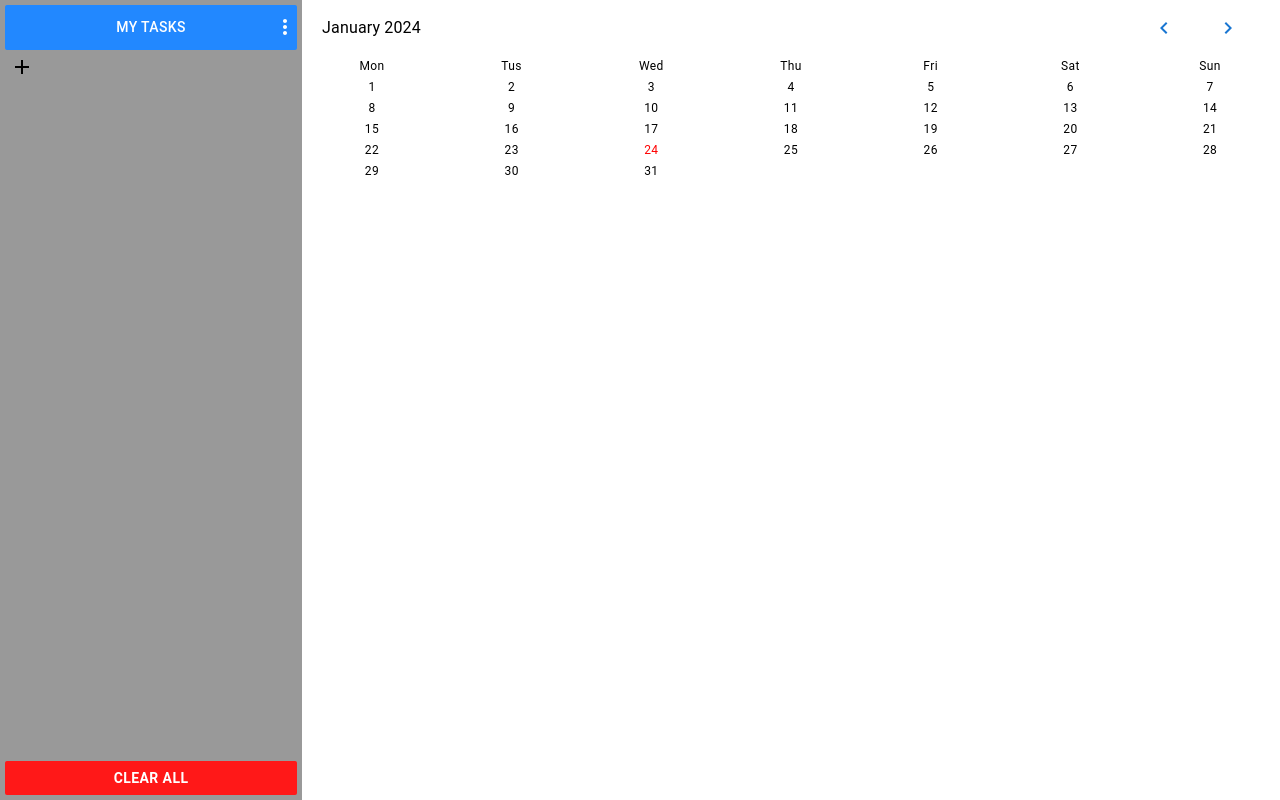
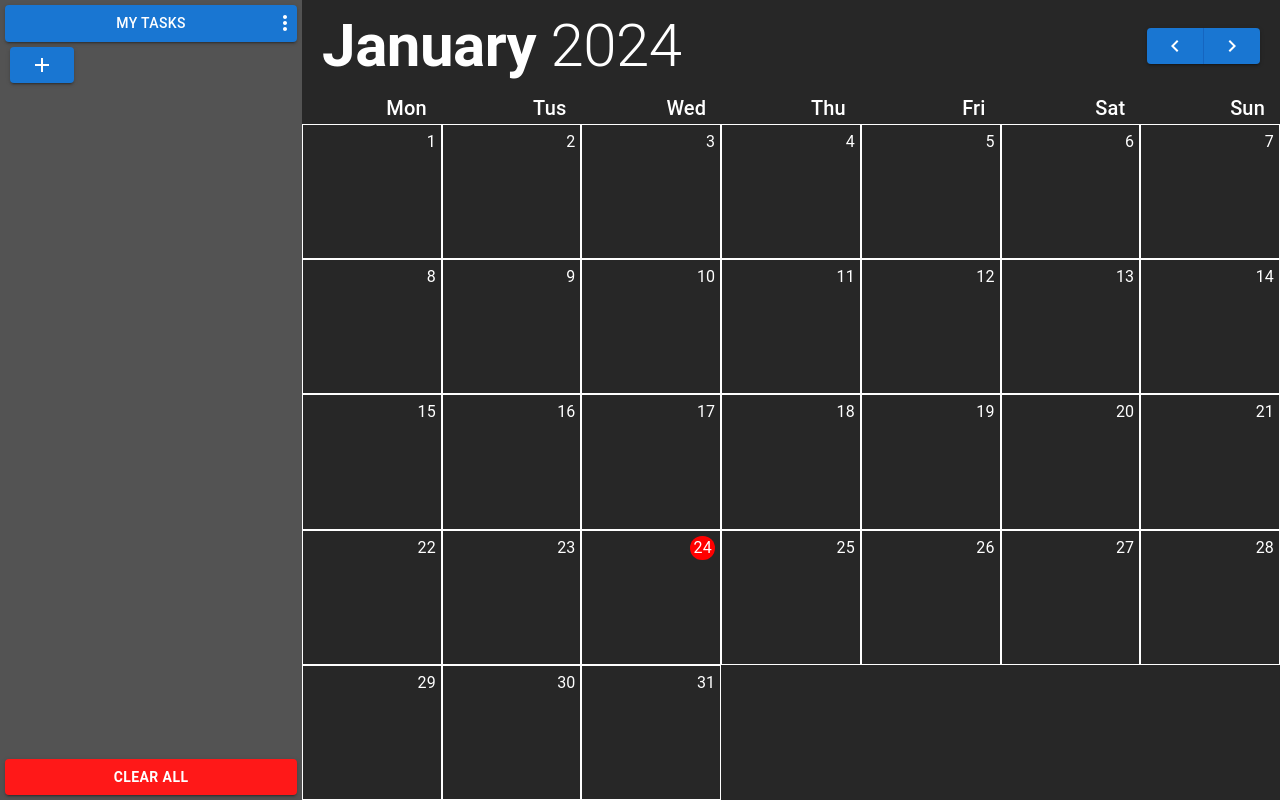
Before and after one commit to ParhamInBinary/TaskBuddy, a React (Vite) app: page / in a window 1280 px wide. Built offline with nearby package versions, Linux system fonts and the light colour scheme.

Commit message:
refactored + styling

```diff
--- a/src/components/Calendar/Calendar.tsx
+++ b/src/components/Calendar/Calendar.tsx
@@ -1,5 +1,5 @@
 import { NavigateBefore, NavigateNext } from '@mui/icons-material';
-import { Box, Button, Grid, Typography } from '@mui/material';
+import { Box, Button, ButtonGroup, Grid, Typography } from '@mui/material';
 import { useMemo, useState } from 'react';
 
 import {
@@ -8,6 +8,8 @@ import {
   EmptyGridItem,
   GridItem,
   MonthSwitchDirection,
+  RegularCalendarHeader,
+  RegularCalendarWrapper,
 } from './components';
 
 interface ICalendar {
@@ -109,36 +111,39 @@ export const Calendar = ({ variant }: ICalendar) => {
 
   if (variant === CalendarVaiant.REGULAR) {
     return (
-      <Box flex={1}>
-        <Box
-          sx={{
-            display: 'flex',
-            alignItems: 'center',
-            justifyContent: 'space-between',
-            padding: '10px 20px',
-          }}
-        >
-          <Typography>{getMonthName(currentMonthIndex)}</Typography>
-          <Box display={'flex'}>
-            <Button>
-              <NavigateBefore
-                onClick={() => handleSwitchMonth(MonthSwitchDirection.PREV)}
-              />
+      <RegularCalendarWrapper>
+        <RegularCalendarHeader>
+          <Typography variant="h2" color={'#FFF'}>
+            <span style={{ fontWeight: '600' }}>
+              {getMonthName(currentMonthIndex).split(' ')[0]}
+            </span>{' '}
+            <span>{getMonthName(currentMonthIndex).split(' ')[1]}</span>
+          </Typography>
+          <ButtonGroup
+            variant="contained"
+            aria-label="outlined primary button group"
+          >
+            <Button
+              onClick={() => handleSwitchMonth(MonthSwitchDirection.PREV)}
+            >
+              <NavigateBefore />
             </Button>
-            <Button>
-              <NavigateNext
-                onClick={() => handleSwitchMonth(MonthSwitchDirection.NEXT)}
-              />
+            <Button
+              onClick={() => handleSwitchMonth(MonthSwitchDirection.NEXT)}
+            >
+              <NavigateNext />
             </Button>
-          </Box>
-        </Box>
-        <Grid container columns={7} flex={1}>
+          </ButtonGroup>
+        </RegularCalendarHeader>
+        <Grid container columns={7}>
           {weekdaysCapitals.map((day, index) => (
             <GridItem key={`weekday-${index}`} text={day} variant={variant} />
           ))}
+        </Grid>
+        <Grid container columns={7} flex={1}>
           {renderDays}
         </Grid>
-      </Box>
+      </RegularCalendarWrapper>
     );
   }
 };
--- a/src/components/Calendar/components/DayGridItem.tsx
+++ b/src/components/Calendar/components/DayGridItem.tsx
@@ -1,6 +1,7 @@
-import { Grid, Typography } from '@mui/material';
+import { Box, Grid, Typography } from '@mui/material';
 
 import { CalendarVaiant } from './calendarEnums';
+import { IsTodayGridItemStyle, RegularDayGridItemStyle } from './styles';
 import { GridItemType } from './types';
 
 export const DayGridItem = ({
@@ -43,14 +44,17 @@ export const DayGridItem = ({
         md={1}
         lg={1}
         xl={1}
-        sx={{ textAlign: 'center' }}
+        sx={RegularDayGridItemStyle}
       >
-        <Typography
-          variant="caption"
-          sx={{ color: isToday ? 'red' : 'inherit' }}
-        >
-          {day}
-        </Typography>
+        {isToday ? (
+          <Box sx={IsTodayGridItemStyle}>
+            <Typography variant="body1">{day}</Typography>
+          </Box>
+        ) : (
+          <Typography variant="body1" sx={{ color: isToday ? 'red' : '#FFF' }}>
+            {day}
+          </Typography>
+        )}
       </Grid>
     );
   }
--- a/src/components/Calendar/components/GridItem.tsx
+++ b/src/components/Calendar/components/GridItem.tsx
@@ -1,20 +1,13 @@
 import { Grid, Typography } from '@mui/material';
 
 import { CalendarVaiant } from './calendarEnums';
+import { MiniCalendarWeekdays, RegularCalendarWeekdays } from './styles';
 import { GridItemType } from './types';
 
 export const GridItem = ({ text, variant }: GridItemType) => {
   if (variant === CalendarVaiant.MINI) {
     return (
-      <Grid
-        item
-        xs={1}
-        sm={1}
-        md={1}
-        lg={1}
-        xl={1}
-        sx={{ width: '1px', textAlign: 'center', color: '#000' }}
-      >
+      <Grid item xs={1} sm={1} md={1} lg={1} xl={1} sx={MiniCalendarWeekdays}>
         <Typography variant="caption">{text}</Typography>
       </Grid>
     );
@@ -29,9 +22,9 @@ export const GridItem = ({ text, variant }: GridItemType) => {
         md={1}
         lg={1}
         xl={1}
-        sx={{ width: '1px', textAlign: 'center', color: '#000' }}
+        sx={RegularCalendarWeekdays}
       >
-        <Typography variant="caption">{text}</Typography>
+        <Typography variant="h6">{text}</Typography>
       </Grid>
     );
   }
--- a/src/components/Calendar/components/index.ts
+++ b/src/components/Calendar/components/index.ts
@@ -2,3 +2,4 @@ export * from './DayGridItem';
 export * from './EmptyGridItem';
 export * from './GridItem';
 export * from './calendarEnums';
+export * from './styles';
--- /dev/null
+++ b/src/components/Calendar/components/styles.ts
@@ -0,0 +1,47 @@
+import { Box, styled } from '@mui/material';
+
+export const MiniCalendarWeekdays = {
+  textAlign: 'center',
+  color: '#000',
+  borderBottom: '1px solid #000',
+  marginBottom: '5px',
+};
+
+export const RegularCalendarWeekdays = {
+  textAlign: 'end',
+  color: '#FFF',
+  padding: '0 15px',
+};
+
+export const RegularCalendarWrapper = styled(Box)(({ theme }) => ({
+  display: 'flex',
+  flexDirection: 'column',
+  flex: 1,
+  background: '#272727',
+}));
+
+export const RegularCalendarHeader = styled(Box)(({ theme }) => ({
+  display: 'flex',
+  alignItems: 'center',
+  justifyContent: 'space-between',
+  padding: '10px 20px',
+}));
+
+export const RegularDayGridItemStyle = {
+  display: 'flex',
+  justifyContent: 'flex-end',
+  alignItems: 'start',
+  textAlign: 'end',
+  padding: '5px 5px',
+  border: '.1px solid #FFF',
+};
+
+export const IsTodayGridItemStyle = {
+  display: 'flex',
+  justifyContent: 'center',
+  alignItems: 'center',
+  background: 'red',
+  width: '25px',
+  borderRadius: '50px',
+  color: '#FFF',
+};
--- a/src/components/Sidebar/Sidebar.tsx
+++ b/src/components/Sidebar/Sidebar.tsx
@@ -1,14 +1,10 @@
 import { Add, MoreVert } from '@mui/icons-material';
 
+import { Button } from '@mui/material';
 import { TaskType, useTaskContext } from '../../context';
 import { AddTaskModal } from '../AddTaskModal';
 import { Task } from '../Task';
-import {
-  CategoryBtn,
-  ClearAllBtn,
-  SidebarWrapper,
-  TaskList,
-} from './SidebarStyles';
+import { ClearAllBtn, SidebarWrapper, TaskList } from './SidebarStyles';
 
 export const Sidebar = () => {
   const { taskList, handleOpenTaskModal, handleClearAllTasks } =
@@ -16,10 +12,10 @@ export const Sidebar = () => {
 
   return (
     <SidebarWrapper>
-      <CategoryBtn>
+      <Button variant="contained">
         My tasks
         <MoreVert style={{ position: 'absolute', right: 0 }} />
-      </CategoryBtn>
+      </Button>
       <TaskList>
         <>
           {taskList.map((task: TaskType, index: number) => (
@@ -31,10 +27,18 @@ export const Sidebar = () => {
               isCompleted={task.isCompleted}
             />
           ))}
-          <Add style={{ margin: 5 }} onClick={handleOpenTaskModal} />
+          <Button
+            variant="contained"
+            sx={{ margin: '5px' }}
+            onClick={handleOpenTaskModal}
+          >
+            <Add />
+          </Button>
         </>
       </TaskList>
-      <ClearAllBtn onClick={handleClearAllTasks}>Clear all</ClearAllBtn>
+      <ClearAllBtn onClick={handleClearAllTasks} variant="contained">
+        Clear all
+      </ClearAllBtn>
       <AddTaskModal />
     </SidebarWrapper>
   );
--- a/src/components/Sidebar/SidebarStyles.ts
+++ b/src/components/Sidebar/SidebarStyles.ts
@@ -6,18 +6,10 @@ export const SidebarWrapper = styled(Box)(({ theme }) => ({
   display: 'flex',
   justifyContent: 'center',
   padding: 5,
-  background: '#999999',
+  background: '#535353',
   width: `calc(100% * ${cubeValue})`,
   flexDirection: 'column',
   height: '100vh',
-}));
-
-export const CategoryBtn = styled(Button)(({ theme }) => ({
-  flex: 1,
-  padding: 10,
-  color: '#FFF',
-  background: '#2288FF',
-  borderRadius: '2px',
 }));
 
 export const TaskList = styled(Box)(({ theme }) => ({
@@ -26,9 +18,6 @@ export const TaskList = styled(Box)(({ theme }) => ({
 }));
 
 export const ClearAllBtn = styled(Button)(({ theme }) => ({
-  padding: 5,
   fontWeight: 600,
-  color: '#FFF',
   background: '#FF1818',
-  borderRadius: '2px',
 }));
```
